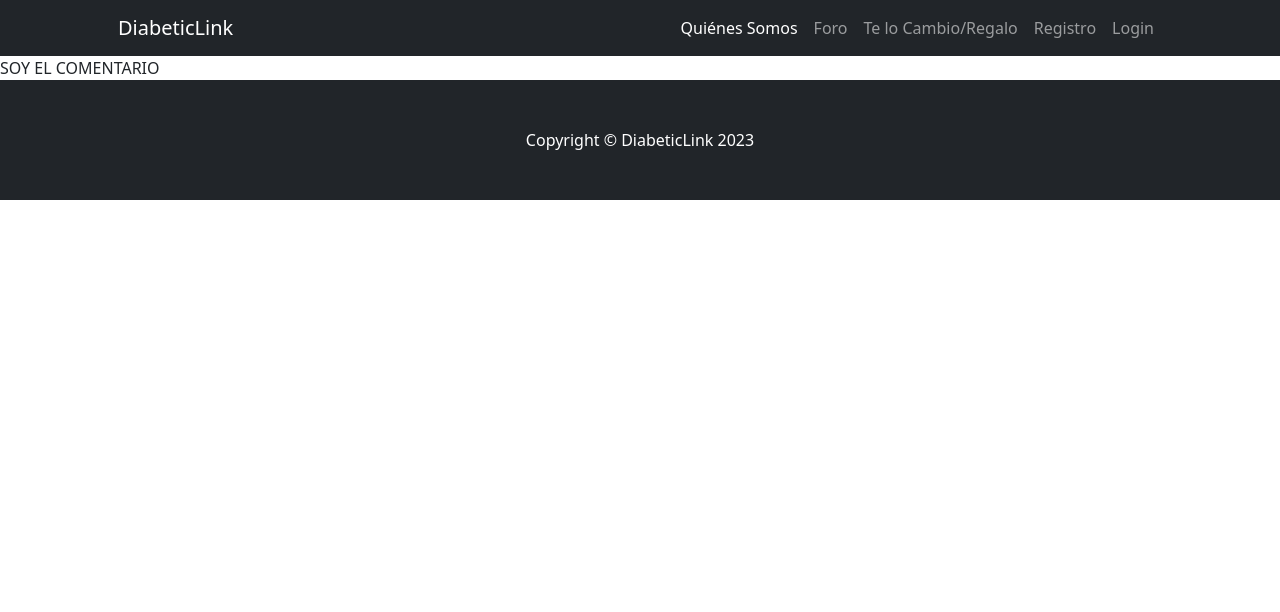
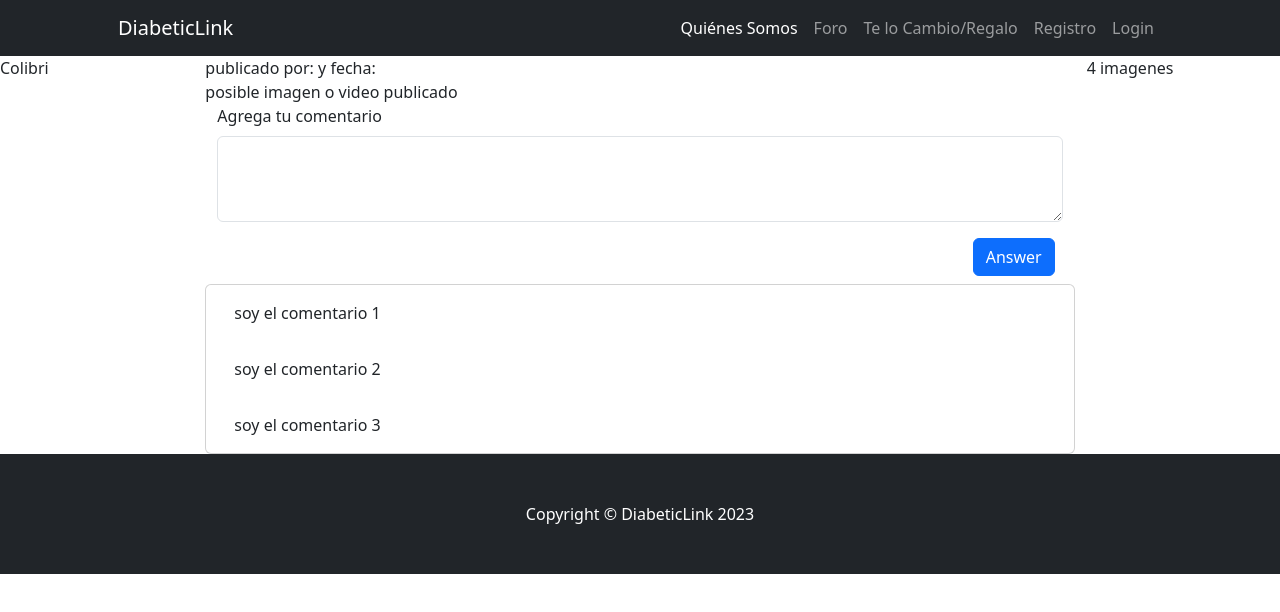
Before and after one commit to BiancaReset/FRONTEND-LUKABI, a React app: page /ForoComent in a window 1280 px wide. Shown: the top 612 px of the page. Built offline with nearby package versions, Linux system fonts and the light colour scheme.

Commit message:
cambios en foro

```diff
--- a/src/js/component/ForoComent.jsx
+++ b/src/js/component/ForoComent.jsx
@@ -1,9 +1,44 @@
 import React from 'react';
 
-export const ForoComent = () => {
+const comentarios = ["soy el comentario 1", "soy el comentario 2", "soy el comentario 3"]
+
+export const ForoComent = ({ imagen, titulo, fecha, user, comentario, cantidad }) => {
     return (
         <>
-            SOY EL COMENTARIO
+            <div className="row">
+
+                <div className="col-2">Colibri</div>
+                <div className="col-8">
+
+                    <div className="row">publicado por: {user} y fecha: {fecha}</div>
+                    <div className="row"><strong>{titulo}</strong></div>
+                    <div className="row">{comentario}</div>
+                    <div className="row">posible imagen o video publicado</div>
+                    <div className="row">
+                        <div class="mb-3">
+                            <label for="exampleFormControlTextarea1" className="form-label">Agrega tu comentario</label>
+                            <textarea className="form-control" id="exampleFormControlTextarea1" rows="3"></textarea>
+                        </div>
+                        <div className="d-grid gap-2 d-md-flex justify-content-md-end">
+                            <button className="btn btn-primary me-md-2" type="button">Answer</button>
+
+                        </div>
+                    </div>
+
+                    <div className="row mt-2">
+                        <div className="card">
+                            {comentarios.map((comentario, index) => (
+                                <div className="card-body" key={index}>
+                                    {comentario}
+                                </div>
+                            ))}
+                        </div>
+                    </div>
+
+                </div>
+                <div className="col-2">4 imagenes</div>
+
+            </div>
         </>
     )
 }
--- a/src/js/component/ForoTab.jsx
+++ b/src/js/component/ForoTab.jsx
@@ -5,28 +5,28 @@ import { Link } from 'react-router-dom';
 export const ForoTab = ({ imagen, titulo, fecha, user, comentario, cantidad }) => {
     return (
         <>
-            <div className="card">
+            <div className="card mt-2">
                 <div className="row">
-                    <div className="col-2"><img src={imagen} alt="" /></div>
+                    <div className="col-2"><img src={imagen} className="rounded-circle w-50 p-3" alt="" /></div>
                     <div className="col-10">
                         <Link to="/ForoComent">
                             <div className="row"><strong>{titulo}</strong></div>
                             <div className="row">{comentario}</div>
-                            <div className="row">publicado por: {user} y fecha: {fecha} </div>
+                            <div className="row"> <small> publicado por: {user} y fecha: {fecha} </small></div>
                         </Link>
-                        <div className="row">
-                            <div className="col"><svg xmlns="http://www.w3.org/2000/svg" width="16" height="16" fill="currentColor" class="bi bi-chat-left" viewBox="0 0 16 16">
+                        <div className="row mb-2">
+                            <div className="col"><svg xmlns="http://www.w3.org/2000/svg" width="16" height="16" fill="currentColor" className="bi bi-chat-left text-secondary-emphasis" viewBox="0 0 16 16">
                                 <path d="M14 1a1 1 0 0 1 1 1v8a1 1 0 0 1-1 1H4.414A2 2 0 0 0 3 11.586l-2 2V2a1 1 0 0 1 1-1h12zM2 0a2 2 0 0 0-2 2v12.793a.5.5 0 0 0 .854.353l2.853-2.853A1 1 0 0 1 4.414 12H14a2 2 0 0 0 2-2V2a2 2 0 0 0-2-2H2z" />
-                            </svg> comentarios:{cantidad} </div>
-                            <div className="col"><svg xmlns="http://www.w3.org/2000/svg" width="16" height="16" fill="currentColor" class="bi bi-share" viewBox="0 0 16 16">
+                            </svg> <small>comentarios:{cantidad}</small> </div>
+                            <div className="col"><svg xmlns="http://www.w3.org/2000/svg" width="16" height="16" fill="currentColor" className="bi bi-share text-success" viewBox="0 0 16 16">
                                 <path d="M13.5 1a1.5 1.5 0 1 0 0 3 1.5 1.5 0 0 0 0-3zM11 2.5a2.5 2.5 0 1 1 .603 1.628l-6.718 3.12a2.499 2.499 0 0 1 0 1.504l6.718 3.12a2.5 2.5 0 1 1-.488.876l-6.718-3.12a2.5 2.5 0 1 1 0-3.256l6.718-3.12A2.5 2.5 0 0 1 11 2.5zm-8.5 4a1.5 1.5 0 1 0 0 3 1.5 1.5 0 0 0 0-3zm11 5.5a1.5 1.5 0 1 0 0 3 1.5 1.5 0 0 0 0-3z" />
-                            </svg> compartir</div>
-                            <div className="col"><svg xmlns="http://www.w3.org/2000/svg" width="16" height="16" fill="currentColor" class="bi bi-bookmark" viewBox="0 0 16 16">
+                            </svg><small>compartir</small></div>
+                            <div className="col"><svg xmlns="http://www.w3.org/2000/svg" width="16" height="16" fill="currentColor" className="bi bi-bookmark text-primary" viewBox="0 0 16 16">
                                 <path d="M2 2a2 2 0 0 1 2-2h8a2 2 0 0 1 2 2v13.5a.5.5 0 0 1-.777.416L8 13.101l-5.223 2.815A.5.5 0 0 1 2 15.5V2zm2-1a1 1 0 0 0-1 1v12.566l4.723-2.482a.5.5 0 0 1 .554 0L13 14.566V2a1 1 0 0 0-1-1H4z" />
-                            </svg> guardar</div>
-                            <div className="col"><svg xmlns="http://www.w3.org/2000/svg" width="16" height="16" fill="currentColor" class="bi bi-flag" viewBox="0 0 16 16">
+                            </svg> <small>guardar</small></div>
+                            <div className="col"><svg xmlns="http://www.w3.org/2000/svg" width="16" height="16" fill="currentColor" className="bi bi-flag text-danger" viewBox="0 0 16 16">
                                 <path d="M14.778.085A.5.5 0 0 1 15 .5V8a.5.5 0 0 1-.314.464L14.5 8l.186.464-.003.001-.006.003-.023.009a12.435 12.435 0 0 1-.397.15c-.264.095-.631.223-1.047.35-.816.252-1.879.523-2.71.523-.847 0-1.548-.28-2.158-.525l-.028-.01C7.68 8.71 7.14 8.5 6.5 8.5c-.7 0-1.638.23-2.437.477A19.626 19.626 0 0 0 3 9.342V15.5a.5.5 0 0 1-1 0V.5a.5.5 0 0 1 1 0v.282c.226-.079.496-.17.79-.26C4.606.272 5.67 0 6.5 0c.84 0 1.524.277 2.121.519l.043.018C9.286.788 9.828 1 10.5 1c.7 0 1.638-.23 2.437-.477a19.587 19.587 0 0 0 1.349-.476l.019-.007.004-.002h.001M14 1.221c-.22.078-.48.167-.766.255-.81.252-1.872.523-2.734.523-.886 0-1.592-.286-2.203-.534l-.008-.003C7.662 1.21 7.139 1 6.5 1c-.669 0-1.606.229-2.415.478A21.294 21.294 0 0 0 3 1.845v6.433c.22-.078.48-.167.766-.255C4.576 7.77 5.638 7.5 6.5 7.5c.847 0 1.548.28 2.158.525l.028.01C9.32 8.29 9.86 8.5 10.5 8.5c.668 0 1.606-.229 2.415-.478A21.317 21.317 0 0 0 14 7.655V1.222z" />
-                            </svg> reportar</div>
+                            </svg><small> reportar</small></div>
 
                         </div>
 
--- a/src/js/pages/Foro.jsx
+++ b/src/js/pages/Foro.jsx
@@ -1,5 +1,7 @@
 import React from 'react';
 import { ForoTab } from '../component/ForoTab';
+import Imagehome from '../component/Imagehome';
+import colibri from "./../img/colibri.png";
 
 
 const Foro = () => {
@@ -10,15 +12,44 @@ const Foro = () => {
     ]
     return (
         <>
-            <div className="row">
 
-                <div className="col-2">Colibri</div>
+            <div className="d-flex justify-content-center mt-2 mb-2">
+                <button type="button" className="btn btn-primary" data-bs-toggle="modal" data-bs-target="#exampleModal">
+                    Agregar Tema
+                </button>
+            </div>
+            <div className="modal fade" id="exampleModal" tabindex="-1" aria-labelledby="exampleModalLabel" aria-hidden="true">
+                <div className="modal-dialog">
+                    <div className="modal-content">
+                        <div className="modal-header">
+                            <h1 className="modal-title fs-5" id="exampleModalLabel">Modal title</h1>
+                            <button type="button" className="btn-close" data-bs-dismiss="modal" aria-label="Close"></button>
+                        </div>
+                        <div className="modal-body">
+                            ...
+                        </div>
+                        <div className="modal-footer">
+                            <button type="button" className="btn btn-secondary" data-bs-dismiss="modal">Close</button>
+                            <button type="button" className="btn btn-primary">Save changes</button>
+                        </div>
+                    </div>
+                </div>
+            </div>
+
+            <div className="row mb-5">
+
+                <div className="col-2 align-self-center p-2">
+
+                    <Imagehome image={colibri} />
+
+
+                </div>
                 <div className="col-8"> {publications.map(({ titulo, user, fecha, comentario, cantidad, imagen }, index) => (<ForoTab key={index} titulo={titulo} user={user} fecha={fecha} comentario={comentario} cantidad={cantidad} imagen={imagen} />))} </div>
                 <div className="col-2">4 imagenes</div>
 
 
 
-            </div>
+            </div >
 
 
 
```
